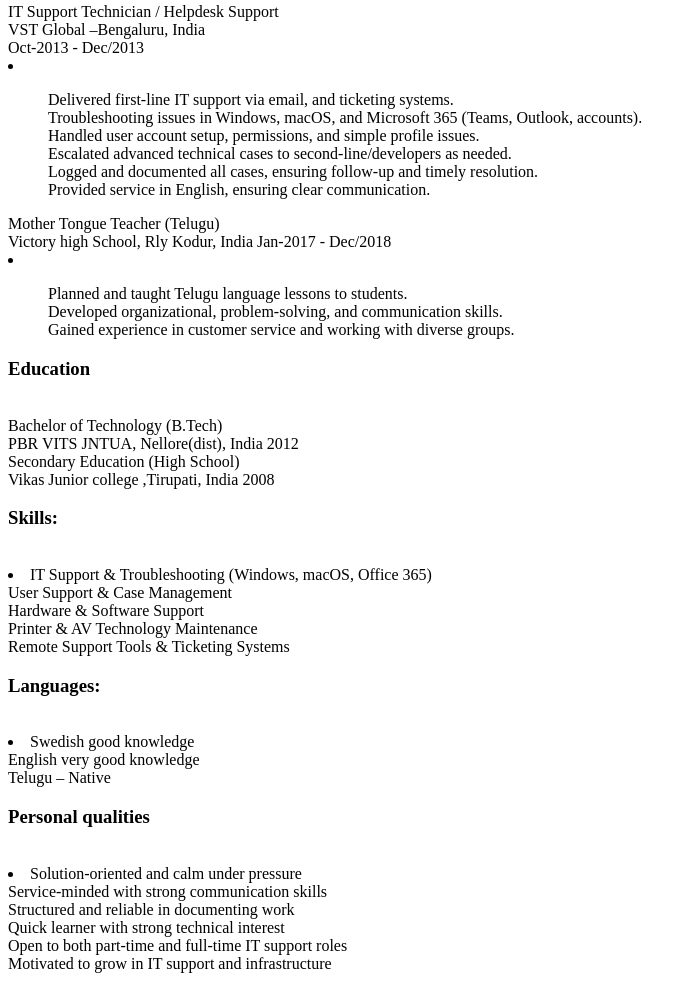
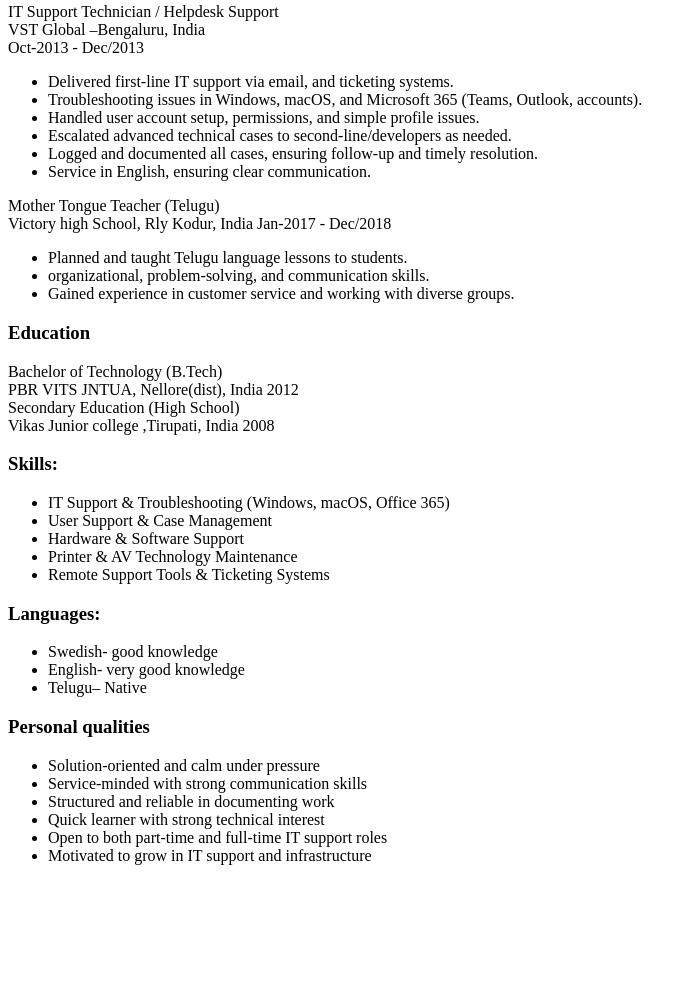
Before and after one commit to Anitha-Thunga/My-first--webproject, a plain HTML site: page index.html in a window 1280 px wide. Shown: the part 407-1388 px from the top of the page, without its empty margins (0-697 px from the left). After the commit the page ends 1288 px from the top, so only its background shows below. Drawn offline with Linux system fonts and the light colour scheme.

Commit message:
added few changes to my cv in index.html

```diff
--- a/index.html
+++ b/index.html
@@ -1,12 +1,15 @@
 <!DOCTYPE html>
 <html lang="en">
+
 <head>
        <meta charset="UTF-8">
        <meta name="viewport" content="width=device-width, initial-scale=1.0">
        <title>My project first assignment in front end course</title>
 </head>
+
 <body>
        <!---My personal resume-->
+
        <h1><i>Cirrculum vitae</i></h1>
        <h2>ANITHA THUNGA</h2>
        <h4>Gränovägen 12 lgh 1303, Hovsjö centrum, Södertälje, 15164, Sweden<br>
@@ -14,85 +17,102 @@
               ✉ ani.cvs@gmail.com<br>
               💼 LinkedIn: tunga.anitha@gmail.com<br>
               github: github.com/Anitha-Thunga<br></h4>
+
        <!--profile summary-->
+
        <h2>Profile summary</h2>
-Motivated and service-oriented IT Support / Helpdesk Technician with practical experience
+       <p>Motivated and service-oriented IT Support / Helpdesk Technician with practical experience
               in troubleshooting, Microsoft 365 administration, and end-user support. Skilled in assisting
- users with technical issues, handling case management, and ensuring smooth daily IT operations. Strong communicator in Swedish and English, with the ability to explain technical solutions clearly and calmly. Looking to contribute to a dynamic organization with technical skills, problem-solving ability, and customer focus.
+              users with technical issues, handling case management, and ensuring smooth daily IT operations.
+              Strong communicator in Swedish and English, with the ability to explain technical solutions clearly and
+              calmly.
+              Looking to contribute to a dynamic organization with technical skills, problem-solving ability, and
+              customer focus.
+       </p>
+
        <!--work experience-->
+
        <h2> Work Experience</h2>
        <div>
-IT Support Technician / Helpdesk Support <br>
+              <p>IT Support Technician / Helpdesk Support <br>
                      VST Global –Bengaluru, India <br>
                      Oct-2013 - Dec/2013 <br>
-<li>
-    <ol>
-Delivered first-line IT support via email, and ticketing systems. <br>
+              </p>
+              <ul>
+                     <li>Delivered first-line IT support via email, and ticketing systems. </li>
 
-Troubleshooting issues in Windows, macOS, and Microsoft 365 (Teams, Outlook, accounts). <br>
+                     <li>Troubleshooting issues in Windows, macOS, and Microsoft 365 (Teams, Outlook, accounts). </li>
 
-Handled user account setup, permissions, and simple profile issues. <br>
+                     <li>Handled user account setup, permissions, and simple profile issues. </li>
 
-Escalated advanced technical cases to second-line/developers as needed.<br>
+                     <li>Escalated advanced technical cases to second-line/developers as needed.</li>
 
-Logged and documented all cases, ensuring follow-up and timely resolution. <br>
+                     <li>Logged and documented all cases, ensuring follow-up and timely resolution. </li>
 
-Provided service in English, ensuring clear communication. <br>
-    </ol>
-</li>
+                     <li>Service in English, ensuring clear communication. </li>
+              </ul>
        </div>
        <div>
+              <p>
                      Mother Tongue Teacher (Telugu) <br>
- Victory high School, Rly Kodur, India  Jan-2017 - Dec/2018 <br>
- <li>
-    <ol>
-Planned and taught Telugu language lessons to students. <br>
+                     Victory high School, Rly Kodur, India Jan-2017 - Dec/2018 <br>
+              </p>
+              <ul>
+                     <li> Planned and taught Telugu language lessons to students. </li>
 
-Developed organizational, problem-solving, and communication skills. <br>
+                     <li> organizational, problem-solving, and communication skills.</li>
 
-Gained experience in customer service and working with diverse groups. <br>
-</ol>
-</li>
+                     <li>Gained experience in customer service and working with diverse groups. </li>
+              </ul>
        </div>
        <!--My education deatils-->
-<h3>Education </h3><br>
+
+       <h3>Education </h3>
        <div>
+              <p>
                      Bachelor of Technology (B.Tech) <br>
                      PBR VITS JNTUA, Nellore(dist), India 2012 <br>
                      Secondary Education (High School) <br>
                      Vikas Junior college ,Tirupati, India 2008 <br>
+              </p>
        </div>
        <!--My skills-->
-<h3>Skills:</h3><br>
-<li>
-IT Support & Troubleshooting (Windows, macOS, Office 365) <br>
-User Support & Case Management <br>
-Hardware & Software Support <br>
-Printer & AV Technology Maintenance <br>
-Remote Support Tools & Ticketing Systems <br>
-</li>
+       <h3>Skills:</h3>
+       <ul>
+              <li>IT Support & Troubleshooting (Windows, macOS, Office 365) </li>
+              <li>User Support & Case Management</li>
+              <li>Hardware & Software Support </li>
+              <li>Printer & AV Technology Maintenance </li>
+              <li>Remote Support Tools & Ticketing Systems</li>
+       </ul>
+
        <!--known languages-->
-<h3>Languages: </h3><br><li>
 
-Swedish good knowledge <br>
-English very good knowledge<br>
-Telugu – Native <br></li>
+       <h3>Languages: </h3>
+       <ul>
+       <li> Swedish- good knowledge </li>
+       <li> English- very good knowledge</li>
+       <li> Telugu– Native </li>
+       </ul>
+
        <!--personal qualities-->
-<h3>Personal qualities</h3><br>
-<li>
-Solution-oriented and calm under pressure <br>
 
-Service-minded with strong communication skills <br>
+       <h3>Personal qualities</h3>
+       <ul>
+              <li>Solution-oriented and calm under pressure</li>
 
-Structured and reliable in documenting work <br>
+              <li>Service-minded with strong communication skills</li>
 
-Quick learner with strong technical interest <br>
+              <li>Structured and reliable in documenting work</li>
 
-Open to both part-time and full-time IT support roles <br>
+              <li>Quick learner with strong technical interest</li>
 
-Motivated to grow in IT support and infrastructure <br>
-</li>
+              <li>Open to both part-time and full-time IT support roles </li>
+
+              <li>Motivated to grow in IT support and infrastructure</li>
+       </ul>
 
 
 </body>
+
 </html>
```
Lines whose indentation alone changed are shown as unchanged.
